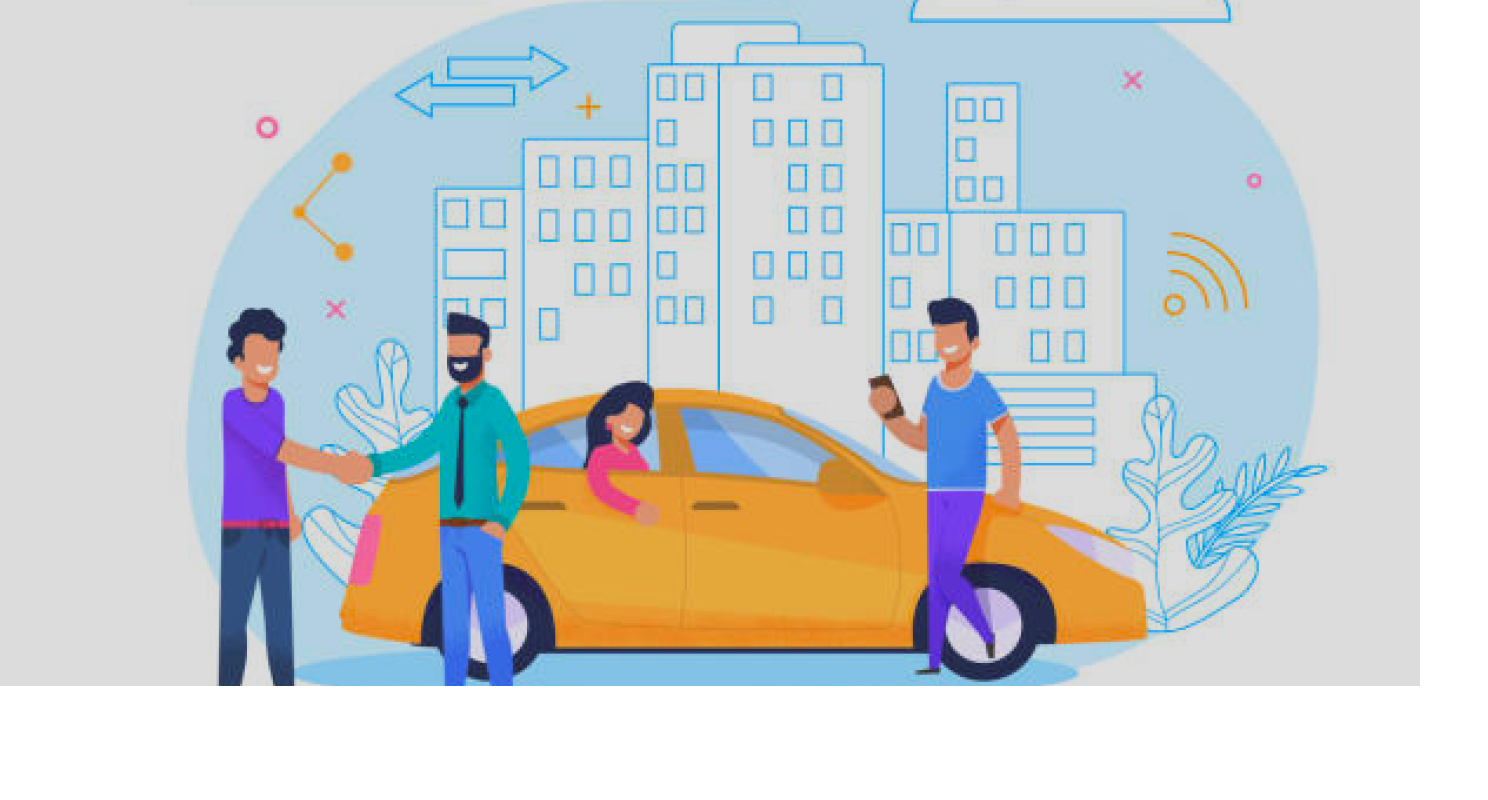
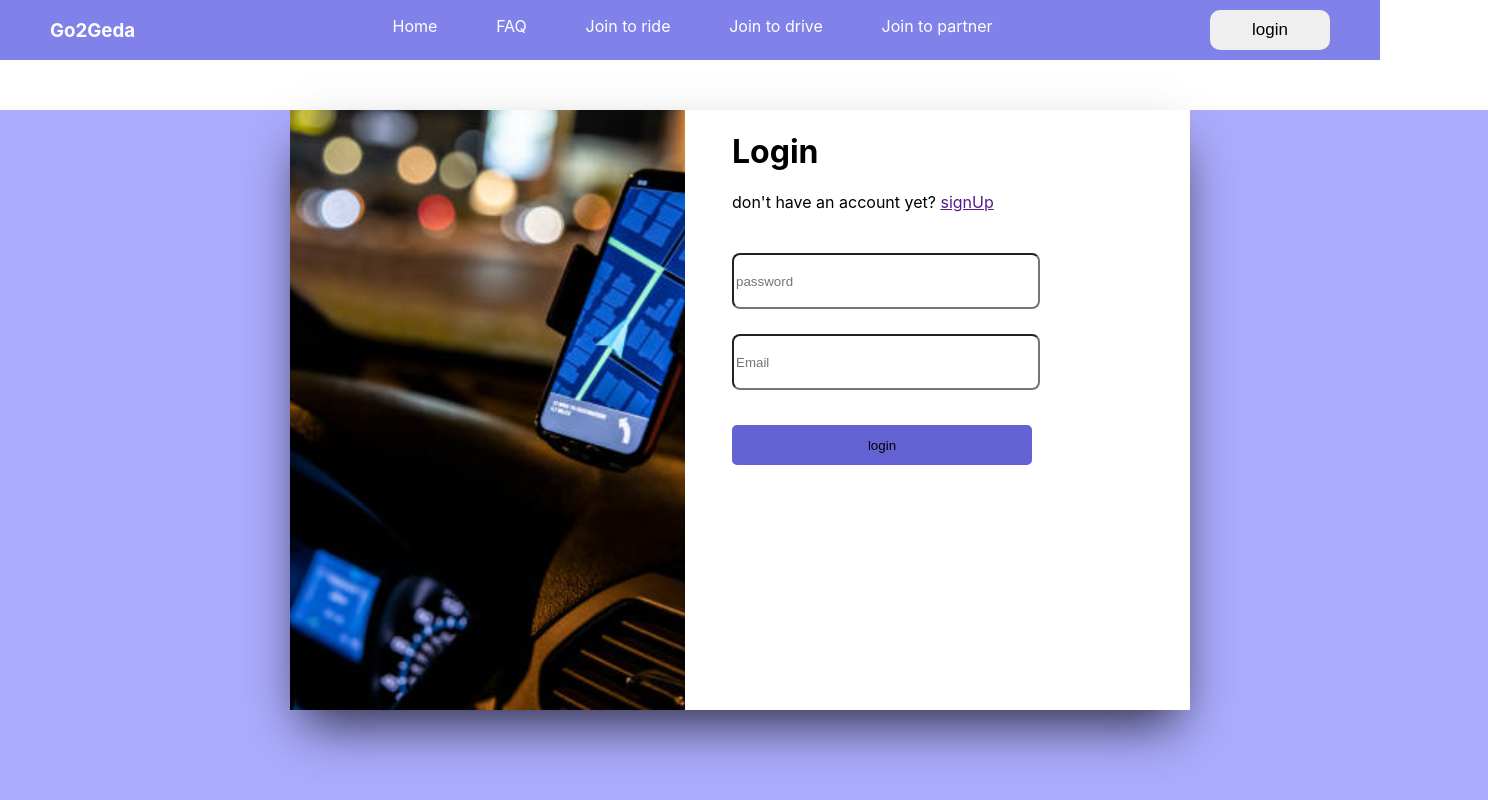
Before and after one commit to iAmSherifCodes/GO2GEDA-FRONTEND, a React (Create React App) app in the folder frontend/: page / in a window 1280 px wide. Shown: the top 800 px of the page, 1488 px wide, since content can reach past the window. Built offline with nearby package versions, Linux system fonts and the light colour scheme.

Commit message:
first push

```diff
--- a/frontend/src/App.js
+++ b/frontend/src/App.js
@@ -1,10 +1,14 @@
+import NavBar from './component/Navbar';
 import HomePage from './component/homepage/HomePage';
+import SignUp from'./component/signUp/SignUp'
 
 
 function App() {
   return (
     <>
-    <HomePage />
+    <NavBar />
+    {/* <HomePage /> */}
+    <SignUp></SignUp>
     </>
   );
 }
--- /dev/null
+++ b/frontend/src/component/Navbar.jsx
@@ -0,0 +1,22 @@
+import classes from "../component/signUp/SignUp.module.css";
+
+const NavBar = () =>{
+    return(
+        <>
+        <div className= {classes.Header}>
+        <h3>Go2Geda</h3>
+        <ul className={classes.navBar}>
+            <li>Home</li>
+            <li>FAQ</li>
+            <li>Join to ride</li>
+            <li>Join to drive</li>
+            <li>Join to partner</li>
+        </ul>
+        <button className={classes.loginButton}>login</button>
+        </div>
+
+        </>
+    );
+}
+
+export default NavBar;
--- /dev/null
+++ b/frontend/src/component/signUp/SignUp.jsx
@@ -0,0 +1,20 @@
+import classes from "./SignUp.module.css"
+import loginimage from "../signUp/assests/loginPicture.svg"
+const SignUp = () =>{
+    return(
+        <div className={classes.everything}>
+
+        <div className={classes.loginForm}>
+            <img src={loginimage} alt="" className={classes.loginPicture}/>
+            <div className={classes.form}>
+                <h1>Login</h1>
+                <p>don't have an account yet? <a href="">signUp</a></p>
+                <input type="password" placeholder="password" className={classes.password}></input> <br />
+                <input type="email" placeholder="Email" className={classes.email}></input> <br/>
+                <button className={classes.submitLoginDetails}>login</button>
+            </div>
+        </div>
+        </div>
+    )
+}
+export default SignUp
--- /dev/null
+++ b/frontend/src/component/signUp/SignUp.module.css
@@ -0,0 +1,71 @@
+.everything{
+    background-color: rgb(172, 172, 255);
+    height: 750px;
+    width: 1488px;
+}
+.Header{
+    background-color: rgb(129, 129, 234);
+    /* background-color: white; */
+    display: flex;
+    color: white;
+    justify-content: space-between;
+    width: 100%;
+    padding-left: 50px;
+    padding-right: 50px;
+}
+
+.navBar{
+    display: flex;
+    justify-content: space-between;
+    width: 600px;
+    color:white;
+    text-decoration: none;
+    list-style: none;
+}
+.loginButton{
+    margin-top: 10px;
+    width: 120px;
+    height: 40px;
+    border-radius: 10px;
+    border: none;
+    font-size: 17px;
+}
+.loginForm{
+    /* background-color: #809BCE; */
+    background-color: white;
+    margin-top: 50px;
+    margin-left: 290px;
+    height: 600px;
+    width: 900px;
+    box-shadow: 0 25px 50px -12px rgba(0, 0, 0, 0.758);
+    display: flex;
+    justify-content: space-between;
+
+}
+
+.loginPicture{
+    height:600px;
+}
+.form{
+    margin-right:   150px;
+}
+.password{
+    margin-top: 25px;
+    height: 50px;
+    width: 300px;
+    border-radius: 8px;
+    margin-bottom: 25px;
+}
+.email{
+    height: 50px;
+    width: 300px;
+    border-radius: 8px;
+    margin-bottom: 35px;
+}
+.submitLoginDetails{
+    width: 300px;
+    height: 40px;
+    background-color: rgb(99, 99, 212);
+    border-radius: 5px;
+    border: none;
+}
```
Also changed, not shown: frontend/src/component/signUp/assests/loginPicture.svg (added).
